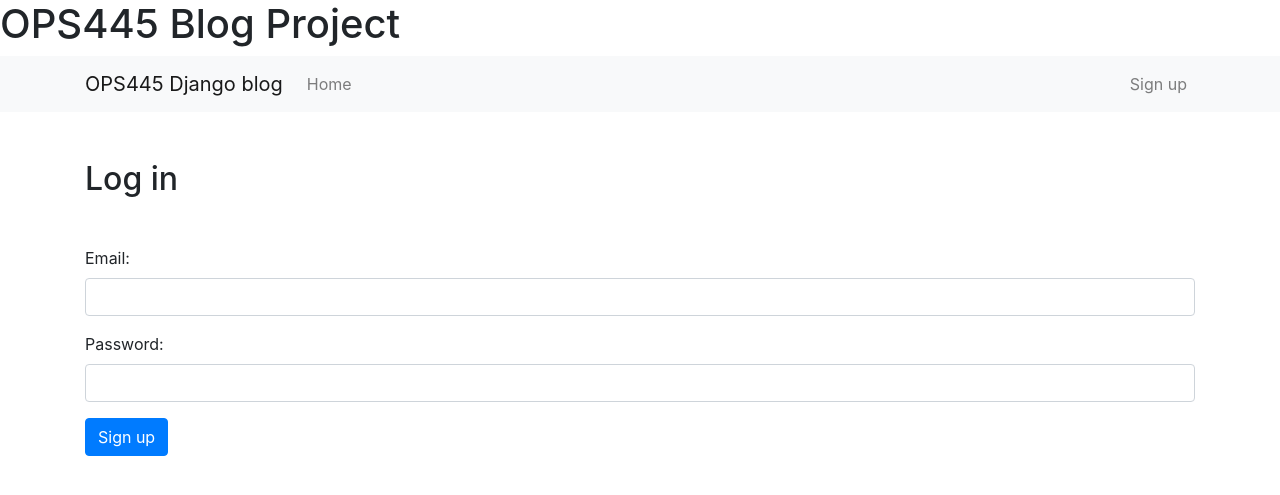
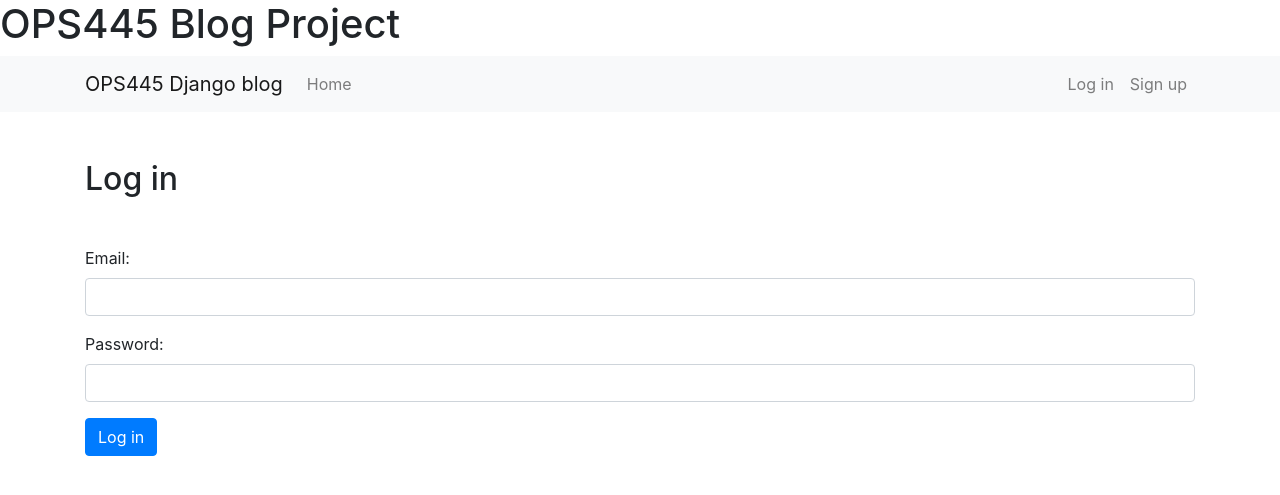
Before and after one commit to agong324/OPS445-Project, a Django app: page /users/login/ in a window 1280 px wide. Shown: the top 495 px of the page. Run offline with Django 5.2, Linux system fonts and the light colour scheme; some libraries are stand-ins or nearby versions.

Commit message:
some syntax/bug fixes

```diff
--- a/templates/base.html
+++ b/templates/base.html
@@ -46,7 +46,7 @@
 				  {% else %}
 				  <div class="navbar-nav ml-auto">
 					  <a href="{% url 'users:login' %}"
-					     class="nav-item nav-link {% if request.path == '/users/login/' %}activate{% endif %}"Log in</a>
+					     class="nav-item nav-link {% if request.path == '/users/login/' %}activate{% endif %}">Log in</a>
 					  <a href="{% url 'users:signup' %}"
 					     class="nav-item nav-link {% if request.path == '/users/signup/' %}activate{% endif %}">Sign up</a>
 				  </div>
--- a/templates/users/login.html
+++ b/templates/users/login.html
@@ -29,7 +29,7 @@
           {% endif %}
         </div>
 
-        <button type="submit" class="btn btn-primary">Sign up</button>
+        <button type="submit" class="btn btn-primary">Log in</button>
       </form>
     </div>
   </div>
--- a/templates/users/signup.html
+++ b/templates/users/signup.html
@@ -18,7 +18,6 @@
           {% if form.username.errors %}
           <div class="invalid-feedback">{{ form.username.errors }}</div>
           {% endif %}
-	  <small class="text-muted">{{ form.username.help_text }}</small>
         </div>
        <div class="form-group">
 	  {{ form.email.label_tag }}
@@ -48,7 +47,7 @@
           <div class="invalid-feedback">{{ form.password2.errors }}</div>
           {% endif %}
         </div>
-        <button type="submit" class="btn btn-primary">Sign up</button>
+        <button type="submit" class="btn btn-primary">Sign Up</button>
       </form>
     </div>
   </div>
--- a/users/signup.py
+++ b/users/signup.py
@@ -13,5 +13,5 @@ def signup(request):
             messages.success(request, "You are now registered!")
             return redirect('core:home')
     else:
-        form = SignupForm()
+        form = SignUpForm()
     return render(request, 'users/signup.html', {'form': form})
```
